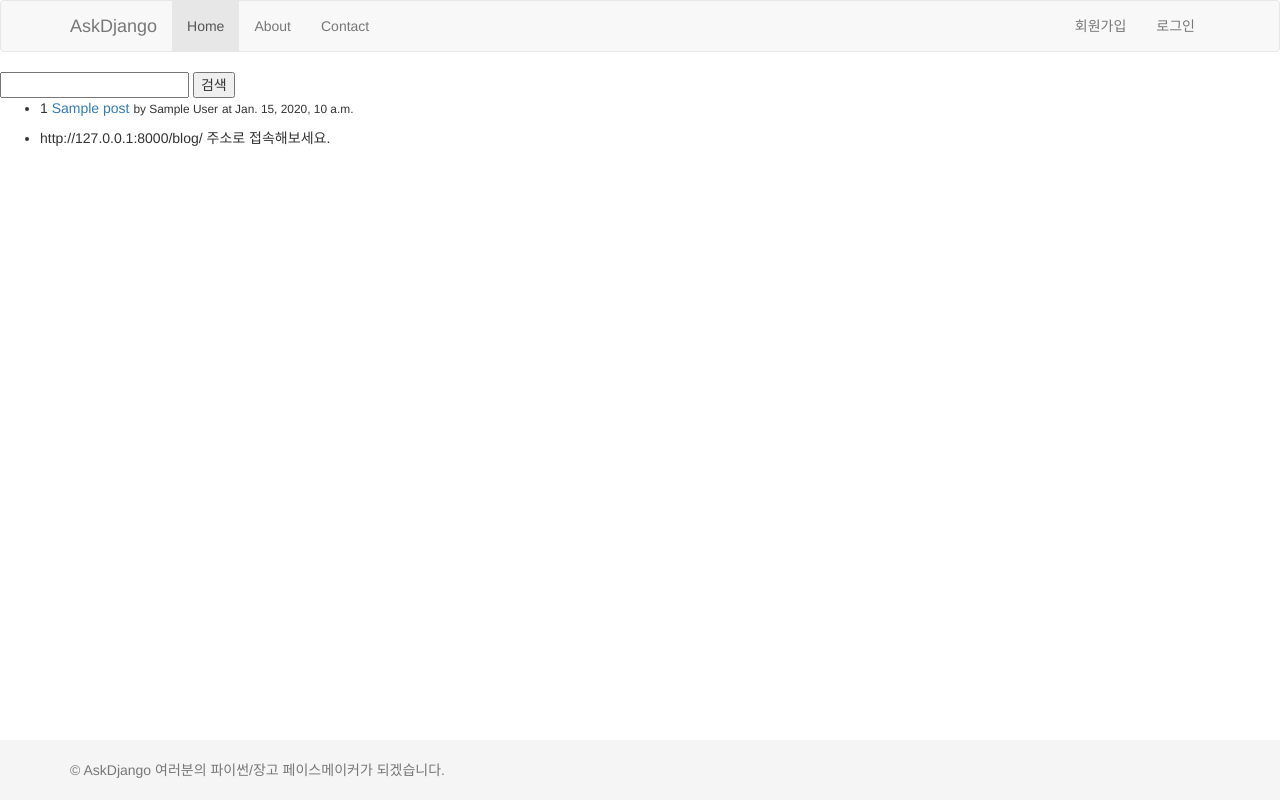
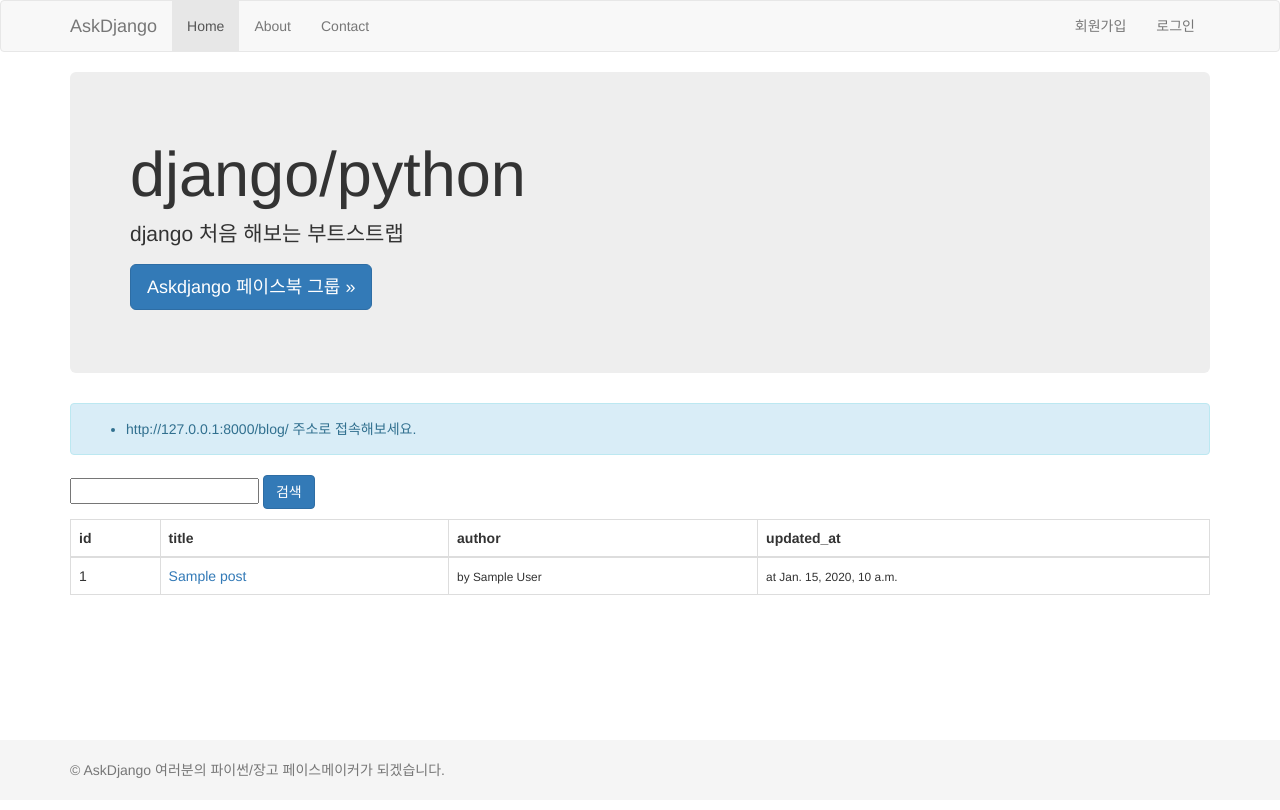
Before and after one commit to bastian1209/askdjango, a Django app: page /blog/ in a window 1280 px wide. Run offline with Django 3.2, Linux system fonts and the light colour scheme; tables that the repository leaves empty hold one stand-in row (values such as "Sample post"); some libraries are stand-ins or nearby versions.

Commit message:
boostrap 적용

```diff
--- a/blog/templates/blog/post_list.html
+++ b/blog/templates/blog/post_list.html
@@ -1,24 +1,56 @@
 {% extends 'blog/layout.html' %}
 {% block content %}
-    <form action="" method="get">
-        <input type="text" name="q" value="{{ q }}" />
-        <input type="submit" value="검색"/>
+    <div class="container">
+        <div class="jumbotron">
+            <h1>django/python</h1>
+            <p>django 처음 해보는 부트스트랩</p>
+            <p>
+                <a class="btn btn-lg btn-primary" href="http://facebook.com/groups/askdjango">
+                    Askdjango 페이스북 그룹 &raquo;
+                </a>
+            </p>
 
-    </form>
-    <ul>
-    {% for post in post_list %}
-        <li>
-            {{ post.id }}
-            <a href="{% url 'blog:post_detail' post.id %}">
-                {{ post.title }}
-            </a>
-            <small>by {{ post.author }}</small>
-            <small>at {{ post.updated_at }}</small>
-        </li>
-    {% endfor %}
-    </ul>
+        </div>
 
-    <ul>
-        <li>http://127.0.0.1:8000/blog/ 주소로 접속해보세요.</li>
-    </ul>
+        <div class="row">
+            <div class="col-sm-12">
+                <div class="alert alert-info">
+                    <ul>
+                        <li>http://127.0.0.1:8000/blog/ 주소로 접속해보세요.</li>
+                    </ul>
+                </div>
+                <p>
+                    <form action="" method="get">
+                        <input type="text" name="q" value="{{ q }}" />
+                        <input type="submit" value="검색" class="btn btn-primary"/>
+
+                    </form>
+                </p>
+                <table class="table table-hover table-bordered">
+                    <thead>
+                        <tr>
+                            <th>id</th>
+                            <th>title</th>
+                            <th>author</th>
+                            <th>updated_at</th>
+                        </tr>
+                    </thead>
+                    <tbody>
+                        {% for post in post_list %}
+                            <tr>
+                                <td>{{ post.id }}</td>
+                                <td><a href="{% url 'blog:post_detail' post.id %}">
+                                    {{ post.title }}
+                                </a></td>
+                                <td><small>by {{ post.author }}</small></td>
+                                <td><small>at {{ post.updated_at }}</small></td>
+                            </tr>
+                        {% endfor %}
+                    </tbody>
+                </table>
+
+            </div>
+        </div>
+    </div>
+
 {% endblock %}
```
Also changed, not shown: blog/templates/blog/post_detail.html (+8 -2 lines).
